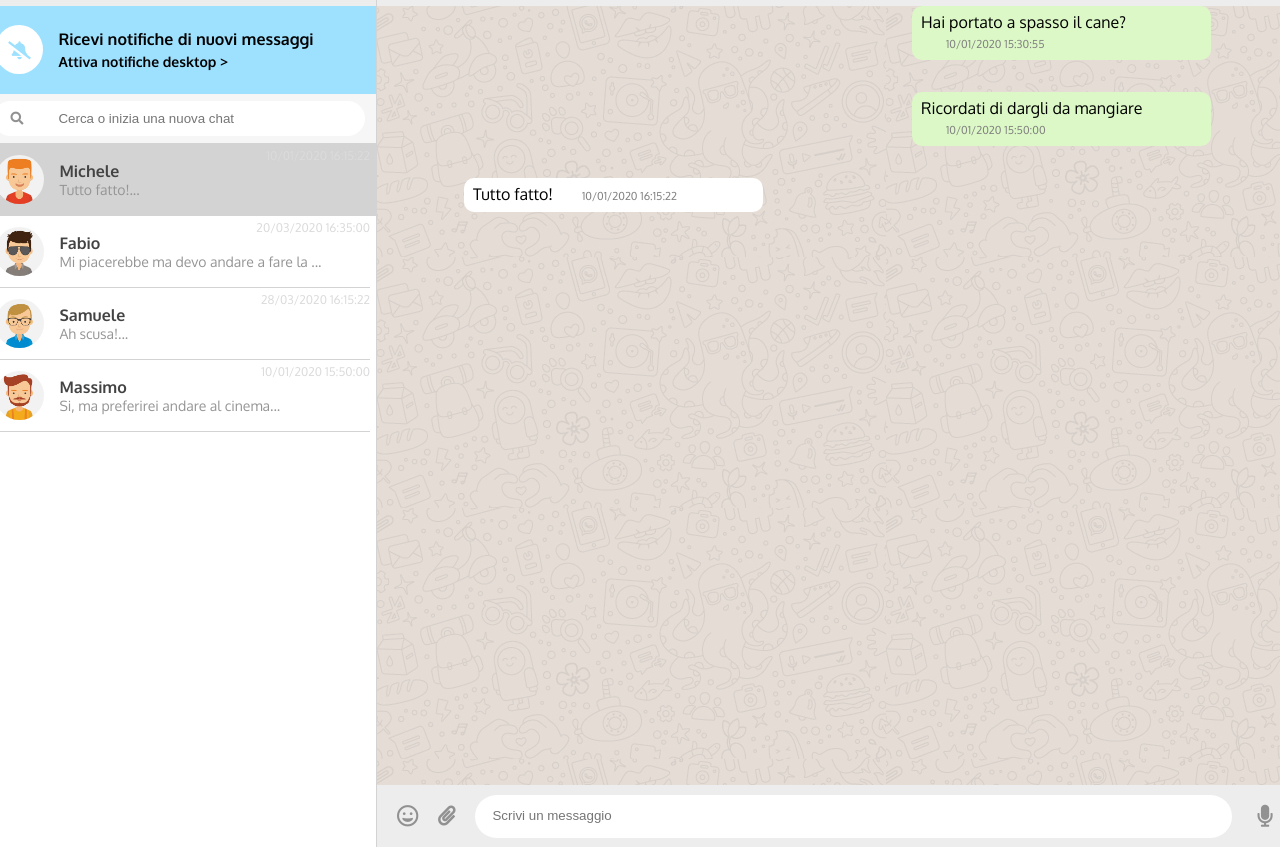
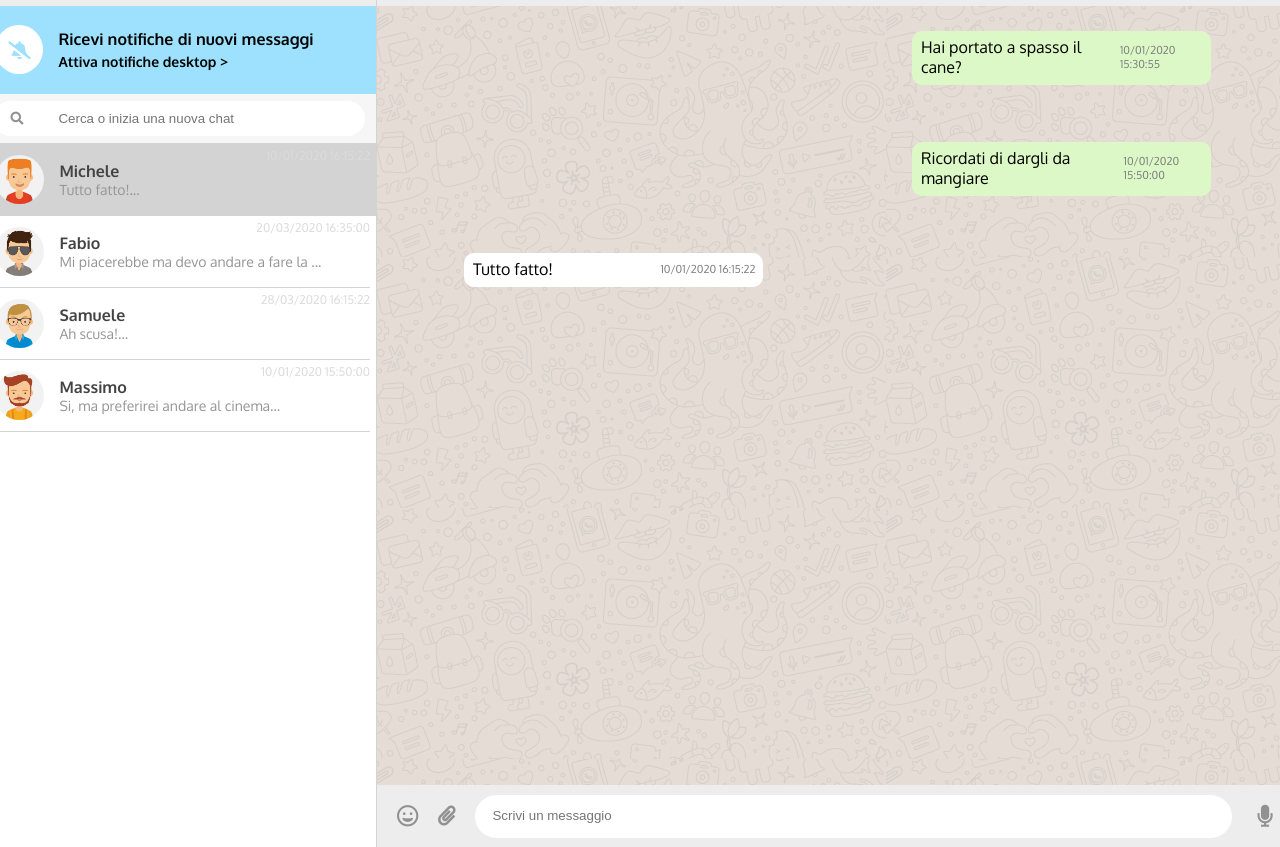
Before and after one commit to Nhikos/vue-boolzapp, a plain HTML site: page index.html in a window 1280 px wide. Shown: the part 72-919 px from the top of the page. Drawn offline with nearby package versions, Linux system fonts and the light colour scheme.

Commit message:
Refactoring

```diff
--- a/css/style.css
+++ b/css/style.css
@@ -290,6 +290,10 @@ img {
 }
 
 .flex-container {
+    display: flex;
+    justify-content: space-between;
+    align-items: center;
+    margin-top: 25px;
     width: 40%;
 }
 
```
